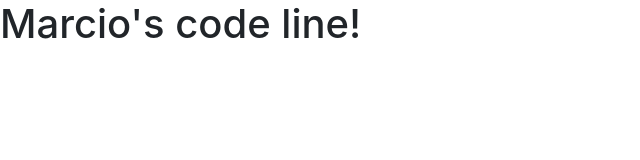
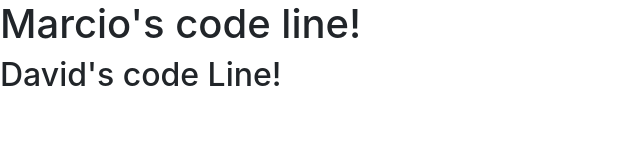
Before and after one commit to rolimcoder/Spotifytest, a plain HTML site: page index.html in a window 1280 px wide. Shown: the whole page, without its empty margins (0-640 px from the left). Drawn offline with nearby package versions, Linux system fonts and the light colour scheme.

Commit message:
My h2 title

```diff
--- a/index.html
+++ b/index.html
@@ -13,6 +13,8 @@
   <body>
     <h1>Marcio's code line!</h1>
 
+    <h2>David's code Line!</h2>
+
     <!-- Optional JavaScript; choose one of the two! -->
 
     <!-- Option 1: jQuery and Bootstrap Bundle (includes Popper) -->
```
